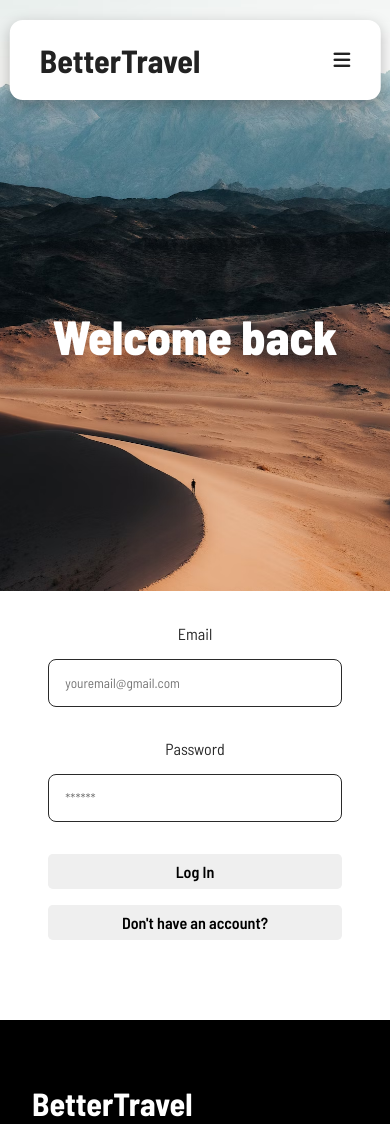
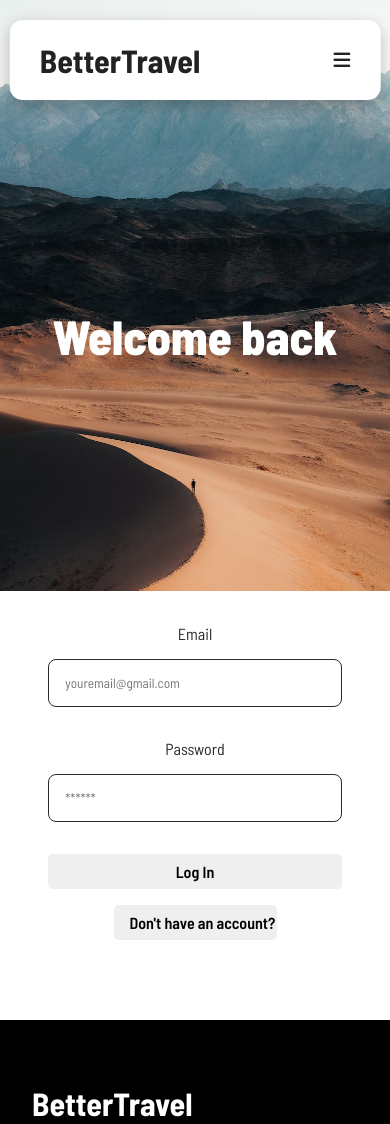
Before and after one commit to mateuszolkuski/bettertravel, a React (Create React App) app: page /login in a window 390 px wide. Shown: the top 1124 px of the page. Built offline with nearby package versions, Linux system fonts and the light colour scheme.

Commit message:
added local storage to login and registration components, fixed small styles detailes

```diff
--- a/package.json
+++ b/package.json
@@ -10,7 +10,7 @@
   "dependencies": {
     "react": "18.2.0",
     "react-dom": "18.2.0",
-    "react-router-dom": "6.10.0",
+    "react-router-dom": "^6.10.0",
     "react-scripts": "5.0.1",
     "sass": "^1.62.0"
   },
--- a/src/components/LoginData.js
+++ b/src/components/LoginData.js
@@ -7,7 +7,17 @@ export const LoginData = () => {
 
     const handleSubmit = (e) => {
         e.preventDefault();
-        console.log(email);
+        const storedEmail = localStorage.getItem("email");
+        const storedPass = localStorage.getItem("pass");
+        if (email === storedEmail && pass === storedPass) {
+            window.location.href = "/";
+        } else {
+            alert("Wrong email or password.");
+        }
+    };
+
+    const handleRegisterClick = () => {
+        window.location.href = '/register'
     }
 
 return (
@@ -19,9 +29,8 @@ return (
         <label htmlFor="password">Password</label>
         <input value={pass} onChange={(e) => setPass(e.target.value)} type="password" placeholder="******" id="password" name="password"/>
         <button type="submit">Log In</button>
-
-        <button className="register-button" onClick={() => window.location.href = '/register'}>Don't have an account?</button>
     </form>
+            <button className="second-button" onClick={handleRegisterClick}>Don't have an account?</button>
         </div>
         </>
 )
--- a/src/components/RegisterData.js
+++ b/src/components/RegisterData.js
@@ -1,5 +1,5 @@
 import React, {useState} from "react";
-import "./styles/RegisterStyles.scss";
+import "./styles/LoginStyles.scss";
 
 export const RegisterData = () => {
     const [email, setEmail] = useState("");
@@ -8,7 +8,14 @@ export const RegisterData = () => {
 
     const handleSubmit = (e) => {
         e.preventDefault();
-        console.log(email);
+        if (email && pass && name) {
+            localStorage.setItem("email", email);
+            localStorage.setItem("pass", pass);
+            localStorage.setItem("name", name);
+            window.location.href = '/login';
+        } else {
+            alert('Please fill all the information.');
+        }
     }
 
     return (
@@ -22,8 +29,8 @@ export const RegisterData = () => {
                     <label htmlFor="password">Password</label>
                     <input value={pass} onChange={(e) => setPass(e.target.value)} type="password" placeholder="******" id="password" name="password"/>
                     <button type="submit">Register</button>
-            <button onClick={() => window.location.href = '/login'}>Already have an account?</button>
                 </form>
+                <button className="second-button" onClick={() => window.location.href = '/login'}>Already have an account?</button>
             </div>
         </>
     )
--- a/src/components/styles/LoginStyles.scss
+++ b/src/components/styles/LoginStyles.scss
@@ -3,6 +3,7 @@
 .form-container {
   display: flex;
   flex-direction: column;
+  align-items: center;
   margin-top: 0.1rem;
   color: $gray;
 
@@ -28,6 +29,10 @@
   button {
     margin-bottom: 1rem;
   }
+
+  .second-button {
+    width: 50%;
+  }
 }
 
 @media screen and (max-width: 850px) {
--- a/src/components/styles/RegisterStyles.scss
+++ /dev/null
@@ -1,41 +0,0 @@
-@import "variables";
-
-.form-container {
-  display: flex;
-  flex-direction: column;
-  margin-top: 0.1rem;
-  color: $gray;
-
-  label {
-    margin-bottom: 1rem;
-  }
-
-  form {
-    padding-top: 2rem;
-    display: flex;
-    flex-direction: column;
-    width: 50%;
-    margin: auto;
-  }
-  input {
-    height: 3rem;
-    padding: 0 1rem;
-    margin-bottom: 2rem;
-    border-radius: .5rem;
-    border: 1px solid $gray;
-  }
-
-  button {
-    margin-bottom: 1rem;
-  }
-}
-
-@media screen and (max-width: 850px) {
-  .form-container {
-    margin-top: 0.1rem;;
-    form {
-      padding-top: 2rem;
-      width: 90%;
-    }
-  }
-}
--- a/src/routes/Home.js
+++ b/src/routes/Home.js
@@ -15,7 +15,7 @@ function Home() {
         title="Let us inspire you"
         text="every place is beautiful, depends on how you look at it"
         buttonText="Plan"
-        url="/"
+        url="/service"
         btnClass="show"
       />
         <Destination />
```
Also changed, not shown: 1 other file (tests, documents, lock files or other folders). Lines whose indentation alone changed are shown as unchanged.
